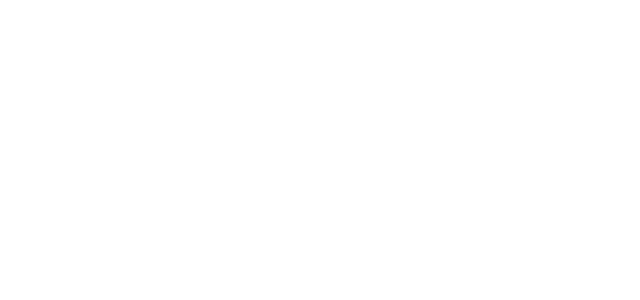
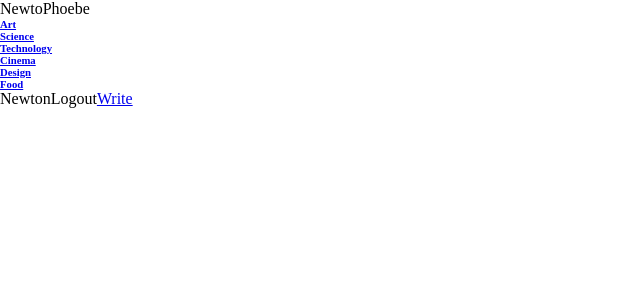
Before and after one commit to nejidevelops/Bofulo-School, a React (Create React App) app in the folder client/: page /write in a window 1280 px wide. Shown: the top 300 px of the page, without its empty margins (0-640 px from the left). Built offline with nearby package versions, Linux system fonts and the light colour scheme.

Commit message:
:art:feat: Working on the navbar component

```diff
--- a/client/src/components/Navbar.jsx
+++ b/client/src/components/Navbar.jsx
@@ -1,9 +1,37 @@
 import React from 'react'
+import { Link } from 'react-router-dom'
 
 const Navbar = () => {
   return (
-    <div>
-
+    <div className='navbar'>
+      <div className="container">
+        <div className="logo">NewtoPhoebe</div>
+        <div className="links">
+          <Link className='link' to='/?cat=art'>
+            <h6>Art</h6>
+          </Link>
+          <Link className='link' to='/?cat=art'>
+            <h6>Science</h6>
+          </Link>
+          <Link className='link' to='/?cat=art'>
+            <h6>Technology</h6>
+          </Link>
+          <Link className='link' to='/?cat=art'>
+            <h6>Cinema</h6>
+          </Link>
+          <Link className='link' to='/?cat=art'>
+            <h6>Design</h6>
+          </Link>
+          <Link className='link' to='/?cat=art'>
+            <h6>Food</h6>
+          </Link>
+          <span>Newton</span>
+          <span>Logout</span>
+          <span className='write'>
+            <Link className='link' to='/write'>Write</Link>
+          </span>
+        </div>
+      </div>
     </div>
   )
 }
```
